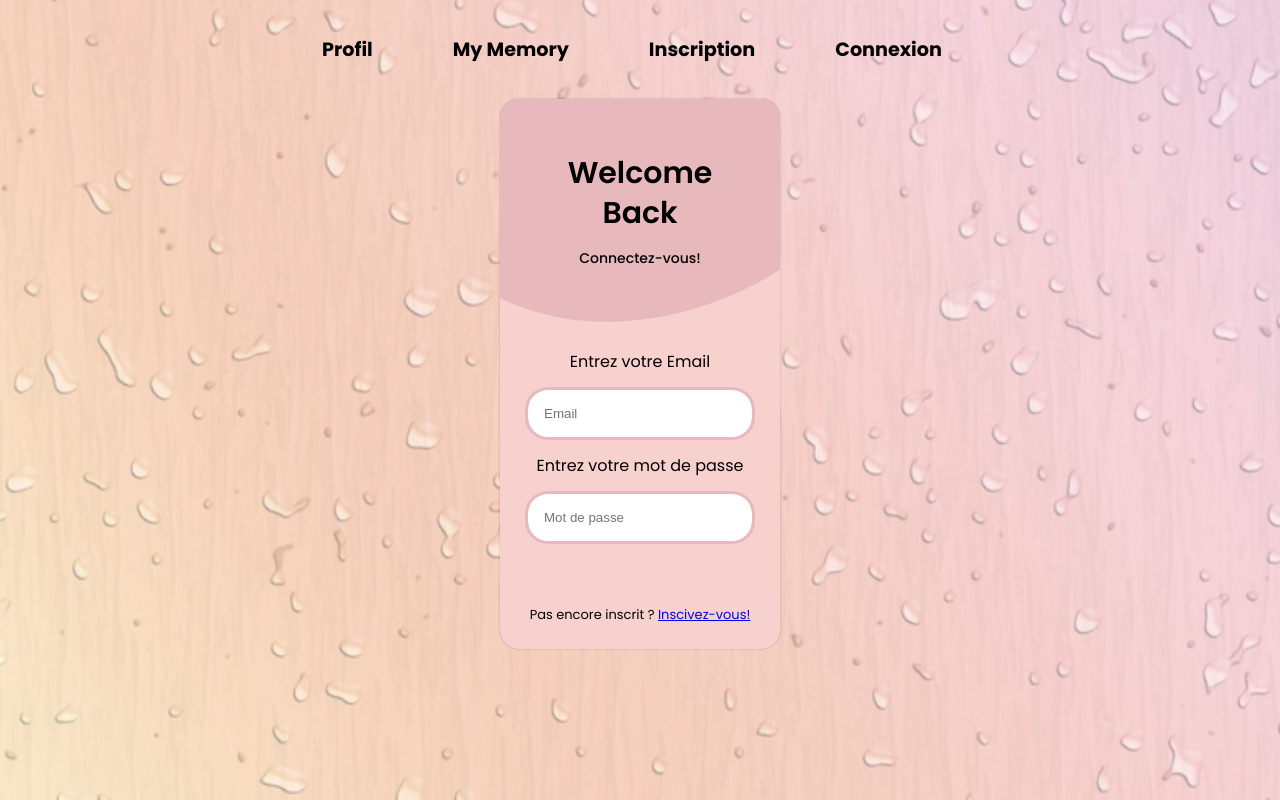
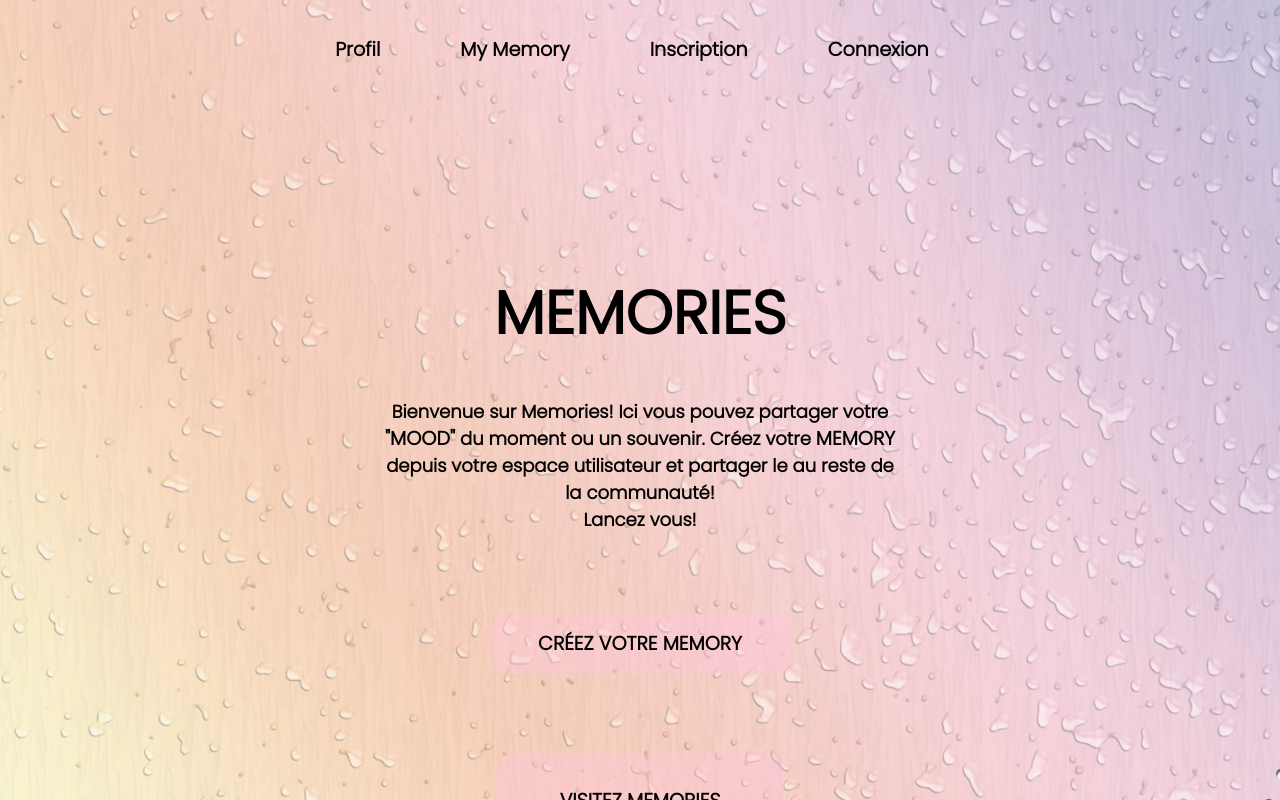
Before and after one commit to BasilDiouf/memories, a React (Vite) app: page / in a window 1280 px wide. Shown: the top 800 px of the page. Built offline with nearby package versions, Linux system fonts and the light colour scheme; a web font is replaced by a local one.

Commit message:
test => login/signup popup

```diff
--- a/package.json
+++ b/package.json
@@ -10,6 +10,8 @@
     "preview": "vite preview"
   },
   "dependencies": {
+    "framer-motion": "^10.16.16",
+    "gsap": "^3.12.4",
     "localforage": "^1.10.0",
     "match-sorter": "^6.3.1",
     "react": "^18.0.0",
--- a/src/App/App.jsx
+++ b/src/App/App.jsx
@@ -1,17 +1,13 @@
-
+import { AnimatedRoutes } from "../components/AnimatedRoutes/AnimatedRoutes";
+import { BrowserRouter as Router } from "react-router-dom";
 import "./App.scss";
 
-
-const App = () => {
-
+export const App = () => {
   return (
     <div className="App">
-      {/* <BrowserRouter>
-        <Routes>
-          <Route path="/" element={<Homepage />} />
-          <Route path="/memories" element={<Carousel />} />
-        </Routes>
-      </BrowserRouter> */}
+      <Router>
+        <AnimatedRoutes />
+      </Router>
     </div>
   );
 };
--- /dev/null
+++ b/src/components/AnimatedRoutes/AnimatedRoutes.jsx
@@ -0,0 +1,23 @@
+import { Route, Routes, useLocation } from "react-router-dom";
+import { Carousel } from "../Carousel/Carousel";
+import { Homepage } from "../Homepage/Homepage";
+import { ErrorPage } from "../ErrorPage/ErrorPage";
+import { SignupForm } from "../SignupForm/SignupForm";
+
+import { AnimatePresence } from "framer-motion";
+
+export const AnimatedRoutes = () => {
+  const location = useLocation();
+  return (
+    <AnimatePresence>
+      <Routes location={location} key={location.pathname}>
+        <Route path="/" element={<Homepage />} />
+        <Route path="/memories" element={<Carousel />} />
+        <Route path="/error" element={<ErrorPage />} />
+        <Route path="/signup" element={<SignupForm />} />,
+      </Routes>
+    </AnimatePresence>
+  );
+};
+
+export default AnimatedRoutes;
--- a/src/components/Carousel/Carousel.jsx
+++ b/src/components/Carousel/Carousel.jsx
@@ -3,6 +3,7 @@ import { Link } from "react-router-dom";
 import image1 from "./../../assets/photos/fuu-j-UM369yexrRg-unsplash.jpg";
 import image2 from "./../../assets/photos/salvatore-tonnara-etcN-HM_JRU-unsplash.jpg";
 import image3 from "./../../assets/photos/oleksandr-kurchev-LbTZDUY_8HE-unsplash.jpg";
+import { motion } from "framer-motion";
 
 import "./Carousel.scss";
 
@@ -29,7 +30,12 @@ export const Carousel = () => {
   swiperRight.controller.control = swiperLeft;
 
   return (
-    <div className="full-carousel">
+    <motion.div
+      className="full-carousel"
+      initial={{ opacity: 0, transition: { duration: 1 }, top: 0 }}
+      animate={{ opacity: 1, transition: { duration: 1 } }}
+      exit={{ opacity: 0, transition: { duration: 0.2 } }}
+    >
       <Link to="/">
         <div className="return">
           <div className="return-arrow">{"<"}</div>
@@ -105,7 +111,7 @@ export const Carousel = () => {
       </div>
       <div className="swiper-button-prev"></div>
       <div className="swiper-button-next"></div>
-    </div>
+    </motion.div>
   );
 };
 
--- a/src/components/Homepage/Homepage.jsx
+++ b/src/components/Homepage/Homepage.jsx
@@ -2,13 +2,20 @@
 import { Link } from "react-router-dom";
 import Nav from "../Nav/Nav";
 import "./Homepage.scss";
-import LoginBox from "../LoginBox/LoginBox";
+import { motion } from "framer-motion";
+
+// import LoginBox from "../LoginBox/LoginBox";
 
 export const Homepage = () => {
   return (
-    <div className="homepage">
+    <motion.div
+      className="homepage"
+      initial={{ opacity: 0, transition: { duration: 1 }, bottom: 0 }}
+      animate={{ opacity: 1, transition: { duration: 1 } }}
+      exit={{ opacity: 0, transition: { duration: 0.2 } }}
+    >
       <Nav />
-      <LoginBox />
+      {/* <LoginBox /> */}
       <div className="homepage__content">
         <h1 className="homepage__title">MEMORIES</h1>
         <p className="homepage__resume">
@@ -36,7 +43,7 @@ export const Homepage = () => {
           </button>
         </Link>
       </div>
-    </div>
+    </motion.div>
   );
 };
 
--- a/src/components/Homepage/Homepage.scss
+++ b/src/components/Homepage/Homepage.scss
@@ -14,7 +14,7 @@
   display: flex;
   flex-direction: column;
   align-items: center;
-  padding-top: 10rem;
+  padding-top: 8rem;
 }
 
 .homepage__title {
--- a/src/components/Nav/Nav.jsx
+++ b/src/components/Nav/Nav.jsx
@@ -1,5 +1,6 @@
 import "./Nav.scss";
 import { useState } from "react";
+import { Link } from "react-router-dom";
 // import logo from "./../../assets/icons/logo-new.png";
 
 const Nav = () => {
@@ -23,9 +24,9 @@ const Nav = () => {
           </a>
         </li>
         <li className="Navbar__item slideInDown-3">
-          <a href="/" className="Navbar__link">
+          <Link to="/signup" className="Navbar__link">
             Inscription
-          </a>
+          </Link>
         </li>
         <li className="Navbar__item slideInDown-4">
           <a href="/" className="Navbar__link">
@@ -33,7 +34,11 @@ const Nav = () => {
           </a>
         </li>
       </ul>
-      <button className="Navbar__burger" onClick={handleShowLinks} type="button">
+      <button
+        className="Navbar__burger"
+        onClick={handleShowLinks}
+        type="button"
+      >
         <span className="Burger__bar" />
       </button>
     </nav>
--- a/src/components/SignupForm/SignupForm.jsx
+++ b/src/components/SignupForm/SignupForm.jsx
@@ -2,7 +2,7 @@ import "./SignupForm.scss";
 
 export const SignupForm = () => {
   return (
-    <div>
+    <div className="signup-form">
       <input
         type="email"
         id="email"
--- a/src/components/SignupForm/SignupForm.scss
+++ b/src/components/SignupForm/SignupForm.scss
@@ -0,0 +1,10 @@
+.signup-form {
+  background-image: url(../../assets/icons/background-mood.png);
+  background-size: cover;
+  display: flex;
+  flex-direction: column;
+  align-items: center;
+  text-align: center;
+  overflow: scroll;
+  height: 100vh;
+}
--- a/src/main.jsx
+++ b/src/main.jsx
@@ -1,32 +1,9 @@
 import React from "react";
+import { App } from "../src/App/App";
 import ReactDOM from "react-dom/client";
-import { Carousel } from "../src/components/Carousel/Carousel";
-import { Homepage } from "../src/components/Homepage/Homepage";
-import { ErrorPage } from "../src/components/ErrorPage/ErrorPage";
-import { createBrowserRouter, RouterProvider } from "react-router-dom";
-import SignupForm from "./components/SignupForm/SignupForm";
-
-const route = createBrowserRouter([
-  {
-    path: "/",
-    element: <Homepage />,
-  },
-  {
-    path: "/memories",
-    element: <Carousel />,
-  },
-  {
-    path: "/signup",
-    element: <SignupForm />,
-  },
-  {
-    path: "*",
-    element: <ErrorPage />,
-  },
-]);
 
 ReactDOM.createRoot(document.getElementById("root")).render(
   <React.StrictMode>
-    <RouterProvider router={route} />
+    <App />
   </React.StrictMode>
 );
```
Also changed, not shown: 2 other files (tests, documents, lock files or other folders).
